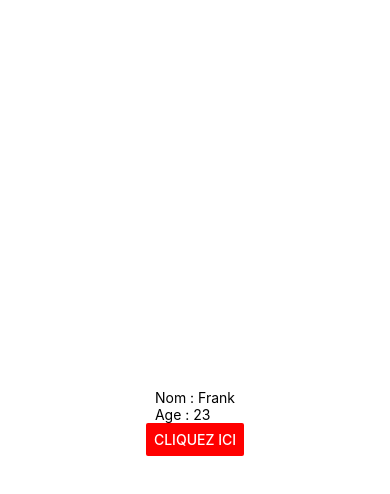
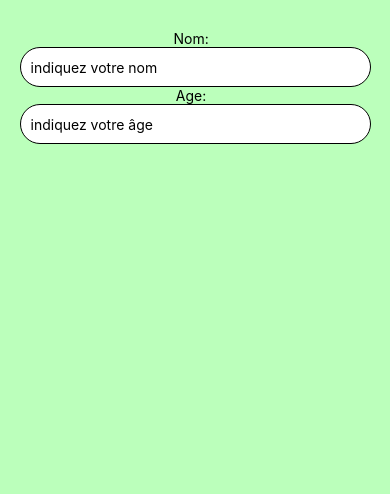
Before and after one commit to Chreyd/AwsomeProject, a React Native app: screen / in a window 390 px wide. Shown: the top 494 px of the page. Built offline with nearby package versions, Linux system fonts and the light colour scheme.

Commit message:
Composant TextInput

```diff
--- a/App.js
+++ b/App.js
@@ -1,37 +1,27 @@
-import { StyleSheet, Text, View, Button } from "react-native";
+import { StyleSheet, Text, View, Button, TextInput } from "react-native";
 import React, { useState } from "react";
 
 export default function App() {
-  const obj = {
-    name: "Frank",
-    age: 23,
-  };
-
-  const [info, setInfo] = useState(obj);
-
-  /*   const [info, setInfo]=useState({
-    name: "Frank",
-    age: 23,
-  }); */
-
-  const handlePress = () => {
-    info.name == "Frank"
-      ? setInfo({ name: "Clark", age: 45 })
-      : setInfo({ name: "Frank", age: 23 });
-  };
+  const [text, setText] = useState(" ");
+  const [name, setName] = useState();
+  const [age, setAge] = useState();
 
   return (
     <View style={styles.container}>
-      <View>
-        <Text>Nom : {info.name}</Text>
-        <Text>Age : {info.age}</Text>
-      </View>
-      <Button
-        onPress={() => handlePress()}
-        title="Cliquez ICI"
-        color="red"
-        accessibilityLabel="Learn more about this purple button"
-        disabled={false}
+      <Text>Nom: {name} </Text>
+      <TextInput
+        style={styles.input}
+        // value={text}
+        onChangeText={(value) => setName(value)}
+        placeholder="indiquez votre nom"
+      />
+      <Text>Age: {age} </Text>
+      <TextInput
+        style={styles.input}
+        // value={text}
+        onChangeText={(value) => setAge(value)}
+        placeholder="indiquez votre âge"
+        keyboardType='number-pad'
       />
     </View>
   );
@@ -39,12 +29,23 @@ export default function App() {
 const styles = StyleSheet.create({
   container: {
     flex: 1,
-    justifyContent: "center",
+    // justifyContent: "center",
     alignItems: "center",
+    backgroundColor: "#BFBF",
+    paddingVertical: 30,
   },
   text: {
     fontSize: 20,
     textAlign: "center",
     marginVertical: 4,
   },
+  input: {
+    height: 40,
+    backgroundColor: "#fff",
+    borderWidth: 1,
+    borderColor: "#000",
+    padding: 10,
+    width: "90%",
+    borderRadius: 20,
+  },
 });
```
